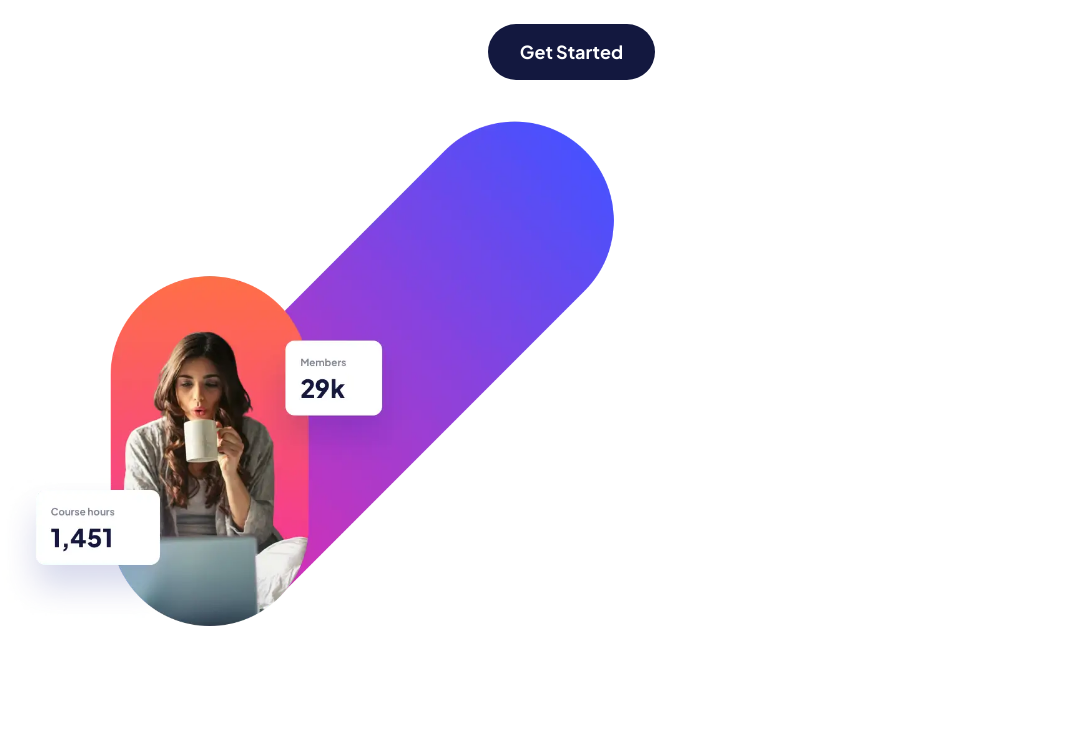
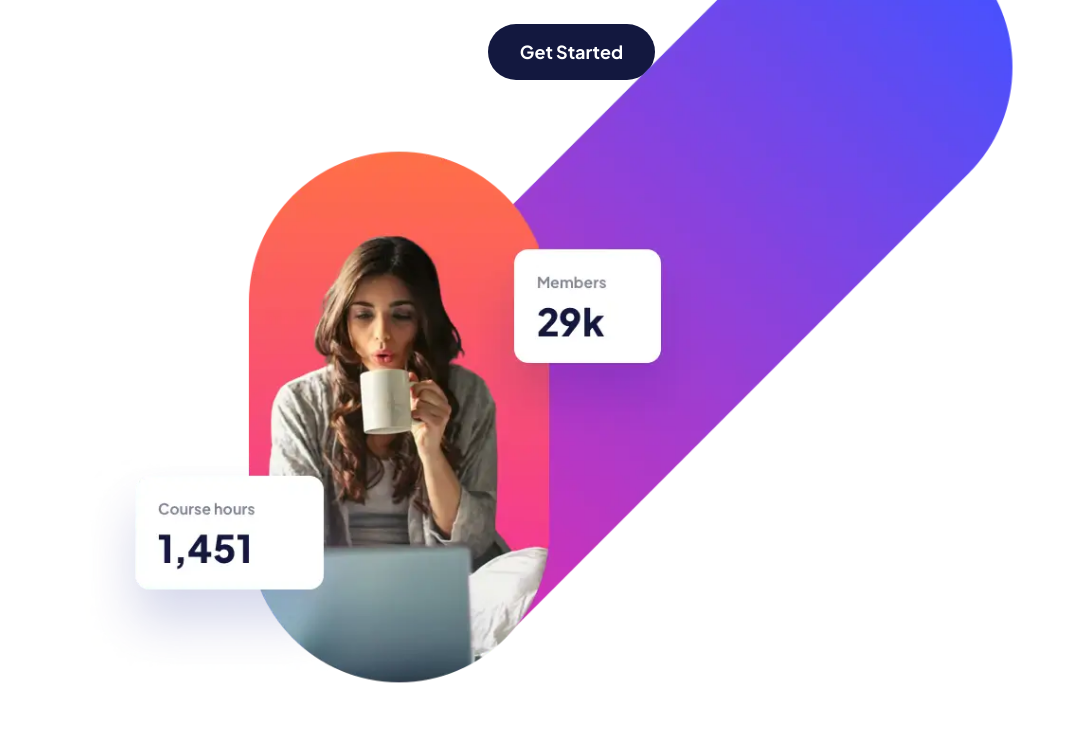
Before and after one commit to christianhsmartins/FrontendMentorSkilledElearning, a plain HTML site: page index.html in a window 1280 px wide. Shown: the top 756 px of the page, 540-1615 px from the left, 1075 px wide, since content can reach past the window. Drawn offline with Linux system fonts and the light colour scheme.

Commit message:
Atualizações

```diff
--- a/sass/_home.scss
+++ b/sass/_home.scss
@@ -1,7 +1,6 @@
 .hero {
     width: 100%;
     height: 79rem;
-    overflow: hidden;
 
     .container {
         @include flex(row, center, space-between);
@@ -28,6 +27,9 @@
             height: 100%;
 
             img {
+                position: absolute;
+                top: -14.6rem;
+                right: -33.5rem;
                 width: 100%;
                 max-width: 99.1rem;
             }
--- a/sass/_reset.scss
+++ b/sass/_reset.scss
@@ -9,4 +9,5 @@
 
 html, body {
     font-size: 62.5%;
+    overflow-x: hidden;
 }
```
Also changed, not shown: css/main.css.
